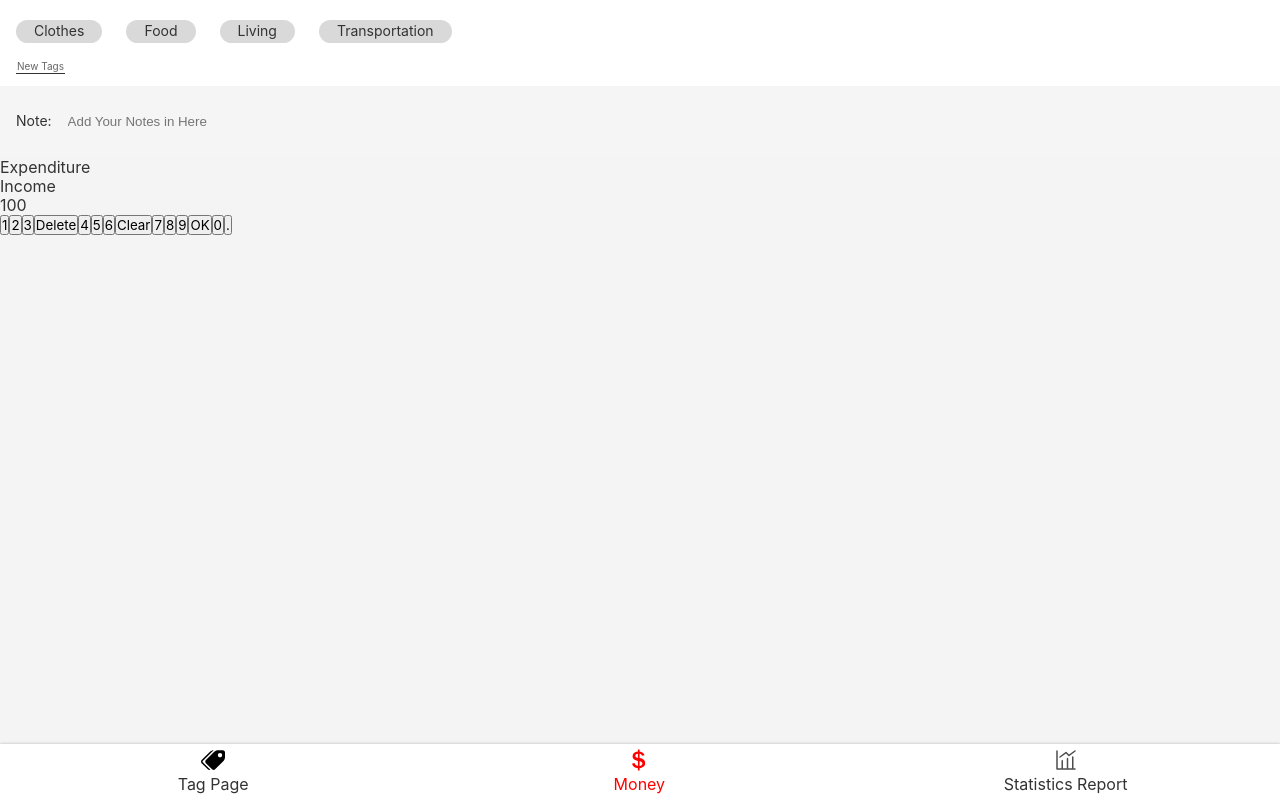
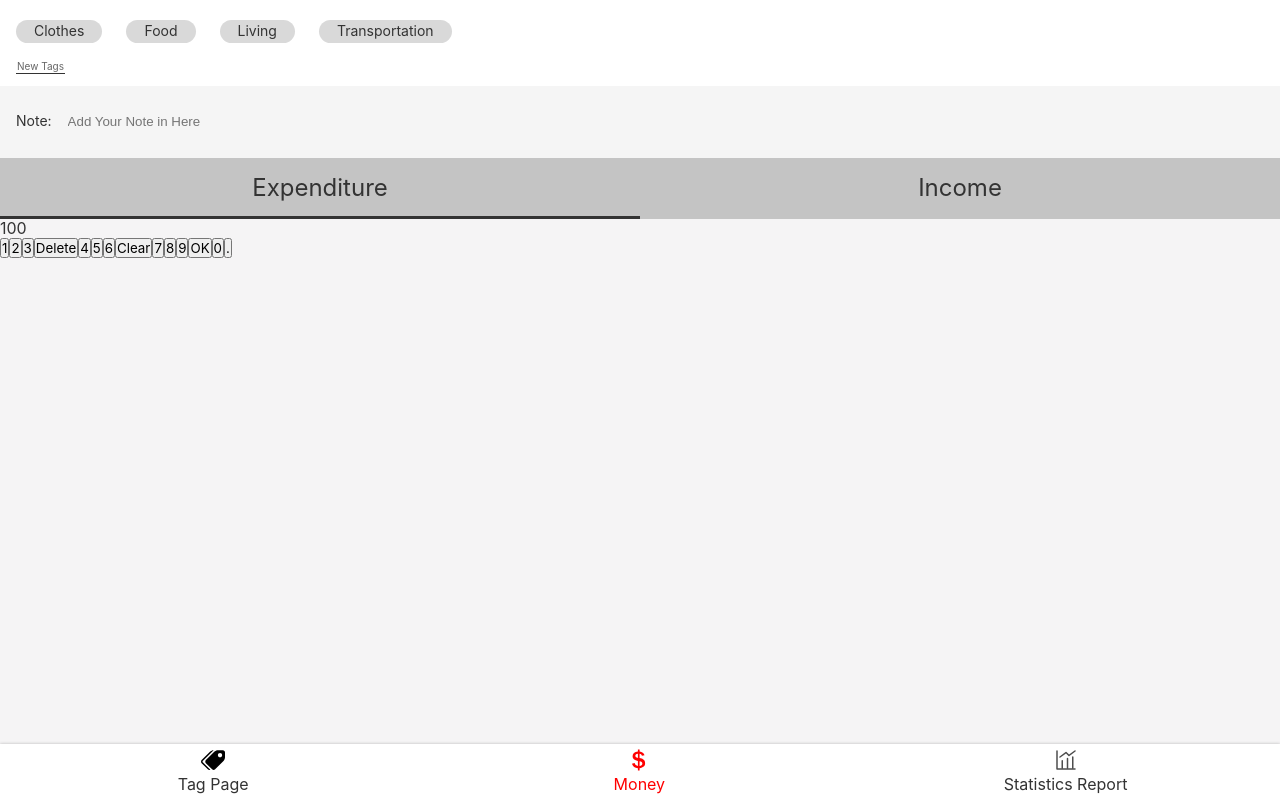
Before and after one commit to zipengliang21/Morney, a React app: page /#/money in a window 1280 px wide. Built offline with nearby package versions, Linux system fonts and the light colour scheme.

Commit message:
Add CategorySection UI in Money.tsx

```diff
--- a/src/views/Money.tsx
+++ b/src/views/Money.tsx
@@ -49,7 +49,27 @@ const NoteSection = styled.section`
   }
 `;
 const CategorySection = styled.section`
-
+  font-size: 24px;
+  > ul{
+    display:flex;
+    background:#c4c4c4;
+    > li {
+      width: 50%;
+      text-align:center;
+      padding: 16px 0;
+      position:relative;
+      &.selected::after{
+        content: '';
+        display:block;
+        height: 3px;
+        background:#333;
+        position:absolute;
+        bottom:0;
+        width: 100%;
+        left: 0;
+      }
+    }
+  }
 `;
 const NumberPadSection = styled.section`
 
@@ -70,12 +90,12 @@ function Money() {
             <NoteSection>
                 <label>
                     <span>Note:</span>
-                    <input type="text" placeholder="Add Your Notes in Here"/>
+                    <input type="text" placeholder="Add Your Note in Here"/>
                 </label>
             </NoteSection>
             <CategorySection>
                 <ul>
-                    <li>Expenditure</li>
+                    <li className="selected">Expenditure</li>
                     <li>Income</li>
                 </ul>
             </CategorySection>
```
